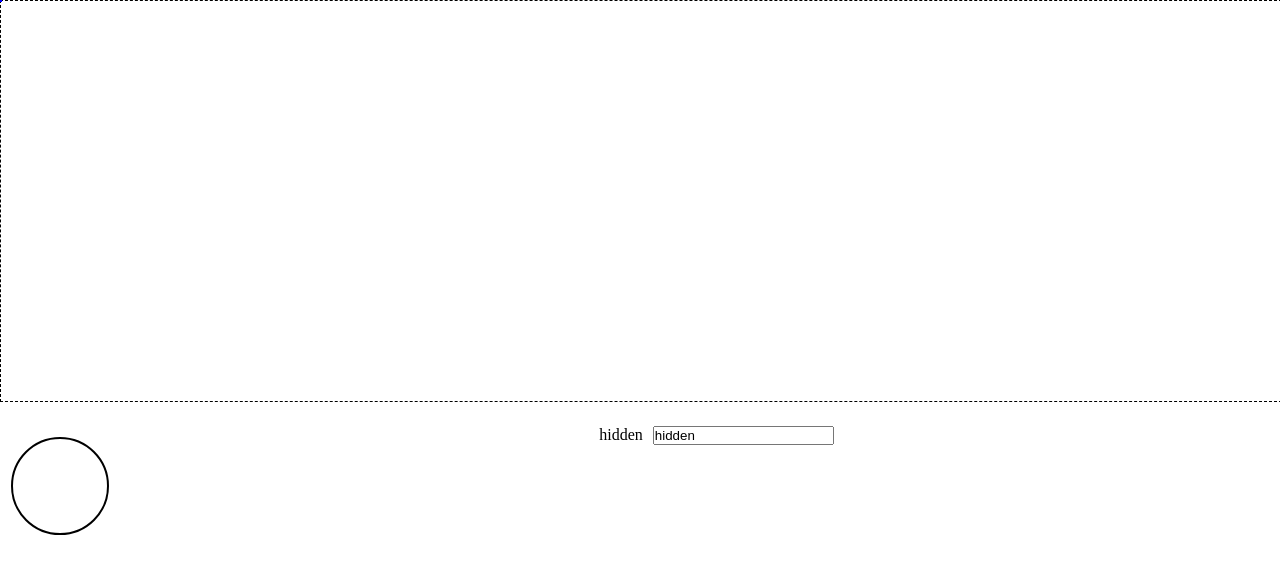
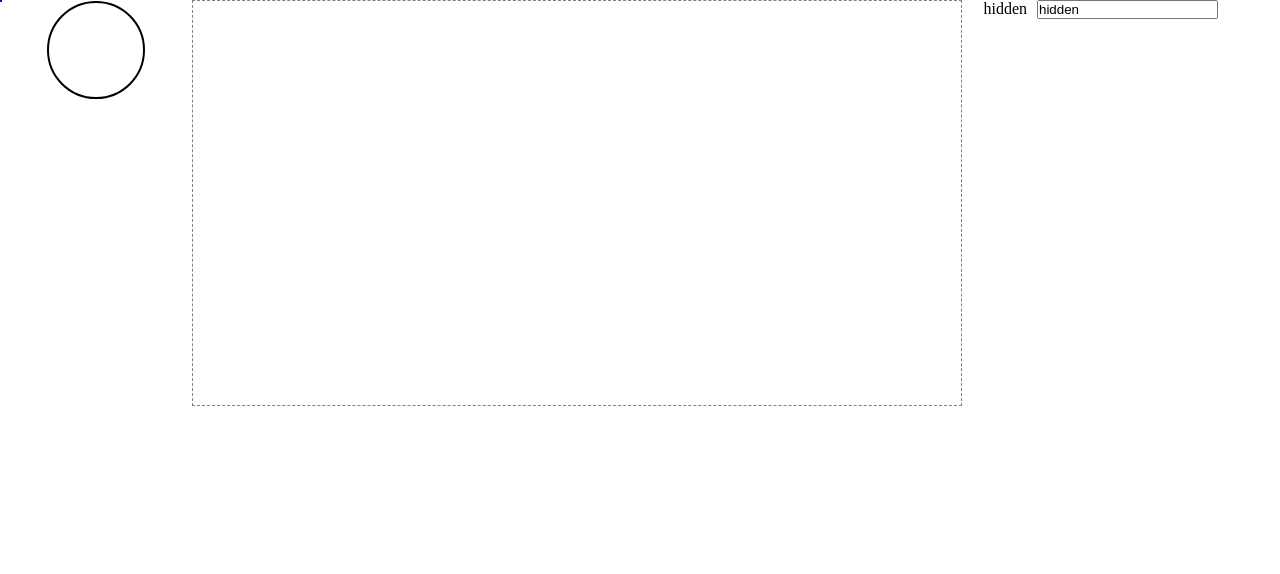
Before and after one commit to whinc/svg-editor, a website: page index.html in a window 1280 px wide. Drawn offline with Linux system fonts and the light colour scheme.

Commit message:
Update - 更新界面布局，使用三列布局，左侧为形状选择区，中间为 SVG 操作区，右侧为属性编辑区

```diff
--- a/css/style.css
+++ b/css/style.css
@@ -4,8 +4,35 @@
     margin: 0;
 }
 
-.show-border {
-    border: 1px dashed black;
+div.main {
+}
+
+/*左侧*/
+div.main .left {
+    float: left;
+    width: 15%;
+    min-width: 150px;
+}
+
+div.main .left > div {
+    margin-left: auto;
+    margin-right: auto;
+}
+
+
+/*右侧*/
+div.main .right {
+    float: left;
+    width: 20%;
+}
+
+
+/*中间*/
+div.main .center {
+    float: left;
+    width: 60%;
+    min-width: 300px;
+    border: 1px dashed gray;
 }
 
 #mask-layer {
@@ -18,22 +45,9 @@
     pointer-events: none;
 }
 
-div.left {
-    width: 30%;
-    float: left;
-    padding: 10px 10px;
-    box-sizing: border-box;
-}
-
-div.right {
-    clear: right;
-    width: 70%;
-}
-
 .table {
     display: table;
     width: 100%;
-    margin: 20px;
 }
 
 .table-row {
--- a/index.html
+++ b/index.html
@@ -11,26 +11,34 @@
 </head>
 
 <body>
-    <div>
-        <svg id="svg-main" width="100vw" height="50vh" class="show-border">
-        </svg>
-        <div id="mask-layer"></div>
-    </div>
-    <div>
+    <div class="main">
+
+        <!--SVG 形状选择区域-->
         <div class="left">
             <div id="shape-circle" draggable="true" style="width:100px; height:100px;">
-                <svg  viewBox="0, 0, 50, 50">
+                <svg viewBox="0, 0, 50, 50">
+                    <!--属性独立写在标签中，便于处理-->
                     <circle cx="25" cy="25" r="24" stroke="#000" stroke-width="1" fill="#fff"></circle>
                 </svg>
             </div>
         </div>
+        <!--SVG 绘图区-->
+        <div class="center">
+            <svg id="svg-main"  width="100%" height="50vh" class="show-border"></svg>
+            <!--选中元素遮罩层-->
+            <div id="mask-layer"></div>
+        </div>
+
+        <!--属性编辑区域-->
         <div class="right table">
             <div class="table-row">
                 <div class="table-cell">hidden</div>
                 <div class="table-cell"><input type="text" value="hidden" /></div>
             </div>
         </div>
+
     </div>
+
 </body>
 
 </html>
--- a/js/index.js
+++ b/js/index.js
@@ -1,3 +1,18 @@
+
+function getPageOffset() {
+    return {
+        x: window.pageXOffset || document.documentElement.scrollLeft || document.body.scrollLeft,
+        y: window.pageYOffset || document.documentElement.scrollTop || document.body.scrollTop,
+    };
+}
+
+// 获取视口大小
+function getViewportSize () {
+    return {
+        width: window.innerWidth || document.documentElement.clientWidth || document.body.clientWidth,
+        height: window.innerHeight || document.documentElement.clientHeight || document.body.clientHeight
+    };
+}
 
 window.addEventListener('DOMContentLoaded', function (e) {
     var svgMain = document.querySelector('#svg-main');
@@ -233,12 +248,11 @@ window.addEventListener('DOMContentLoaded', function (e) {
 
             switch (true) {
                 case svgObj instanceof SvgCircle:
-                    var cx = svgObj.getElement().getAttribute('cx'),
-                        cy = svgObj.getElement().getAttribute('cy'),
-                        r = svgObj.getElement().getAttribute('r');
-                    self.style.left = (cx - r) + 'px';
-                    self.style.top = (cy - r) + 'px';
-                    self.style.height = self.style.width = (2 * r) + 'px';
+                    var rect = svgObj.getElement().getBoundingClientRect();
+                    self.style.left = rect.left + 'px';
+                    self.style.top = rect.top + 'px';
+                    self.style.width = (rect.right - rect.left) + 'px';
+                    self.style.height = (rect.bottom - rect.top) + 'px';
                     break
             }
         }
```
